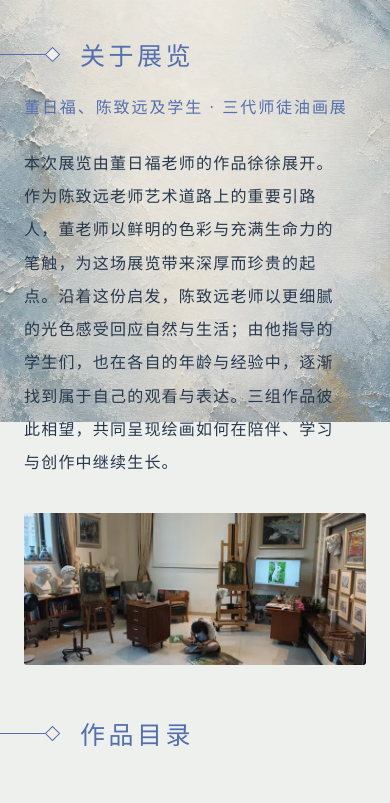
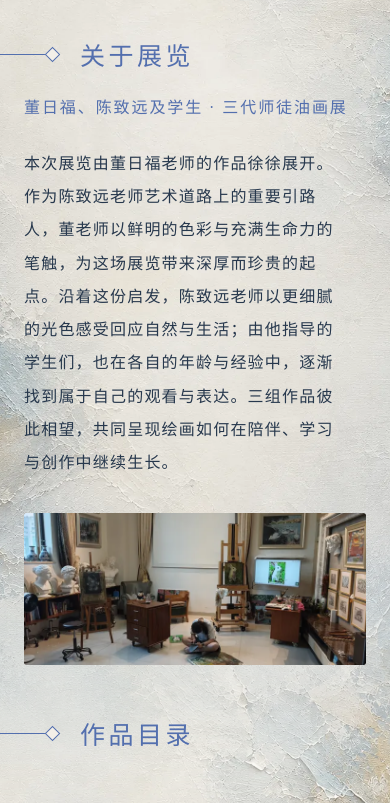
Before and after one commit to miamia111/guanger, a website built with Vite: page index.html in a window 390 px wide. Shown: the part 271-1074 px from the top of the page. Built offline with nearby package versions, Linux system fonts and the light colour scheme.

Commit message:
Fix mobile guide background coverage

```diff
--- a/src/styles/app.css
+++ b/src/styles/app.css
@@ -376,6 +376,8 @@
 .page--guide .guide-catalogue > .ornament-rule { color: rgba(64,89,139,.75); }
 
 @media (max-width: 760px) {
+  .page--guide::before,
+  .page--guide::after { background-size: cover; }
   .page--guide .site-header { padding-top: 31px; }
   .page--guide .site-header .wordmark { font-size: 25px; }
   .page--guide .guide-intro { padding-top: 52px; }
```
